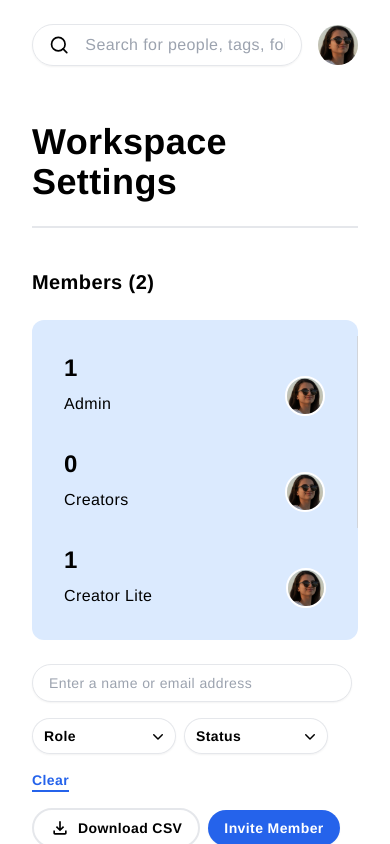
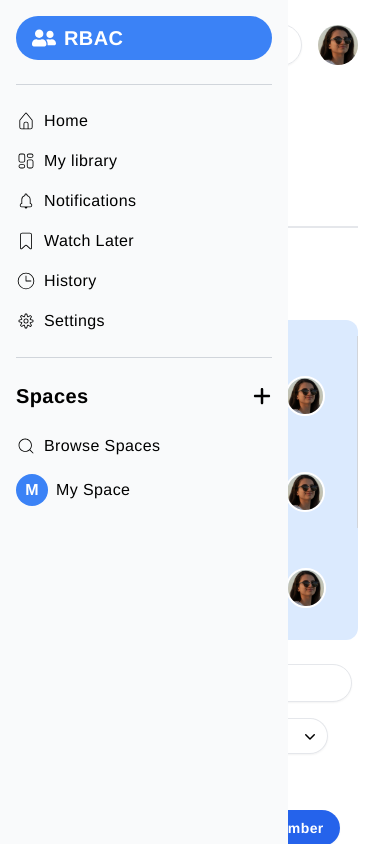
Before and after one commit to lubnafathima/rbac, a React (Vite) app: page / in a window 390 px wide. Both pictures are taken after a click on the icon 59 px from the left and 45 px from the top of the page. Shown: the top 844 px of the page. Built offline with nearby package versions, Linux system fonts and the light colour scheme.

Commit message:
Updated Sidebar

```diff
--- a/src/components/Layout.jsx
+++ b/src/components/Layout.jsx
@@ -1,13 +1,20 @@
+import { useState } from "react";
 import { Outlet } from "react-router-dom";
 import SideBar from "./SideBar";
 import Navbar from "./Navbar";
 
 const Layout = () => {
+  const [isSidebarVisible, setSidebarVisible] = useState(false);
+
+  const toggleSidebar = () => {
+    setSidebarVisible(!isSidebarVisible);
+  };
+
   return (
     <div className="relative flex w-full min-h-screen font-[Helvetica] tracking-wide">
-      <SideBar />
+      <SideBar isVisible={isSidebarVisible} />
       <div className="md:ml-72 w-full min-h-screen h-full p-6 bg-white">
-        <Navbar />
+        <Navbar toggleSidebar={toggleSidebar} />
         <div className="pt-4">
           <Outlet />
         </div>
--- a/src/components/Navbar.jsx
+++ b/src/components/Navbar.jsx
@@ -1,8 +1,14 @@
 import { FiSearch } from "react-icons/fi";
+import { GiHamburgerMenu } from "react-icons/gi";
 import ProfileImg from "../assets/img/profile.jpg";
-const Navbar = () => {
+
+const Navbar = ({ toggleSidebar }) => {
   return (
     <div className="w-full flex justify-between items-center px-2 gap-4 md:px-10 md:gap-10 lg:px-20 lg:gap-20">
+      <GiHamburgerMenu
+        className="text-2xl flex md:hidden cursor-pointer"
+        onClick={toggleSidebar}
+      />
       <div className="w-full flex items-center gap-4 border rounded-full shadow-sm py-2 px-4">
         <FiSearch className="cursor-pointer text-2xl font-extrabold hover:scale-110 transition-all duration-300 ease-in-out" />
         <input
@@ -11,7 +17,10 @@ const Navbar = () => {
           className="w-full outline-none"
         />
       </div>
-      <img src={ProfileImg} className="w-10 h-10 text-4xl rounded-full text-white bg-blue-600 hover:bg-blue-500 cursor-pointer transition-all duration-300 ease-in-out" />
+      <img
+        src={ProfileImg}
+        className="w-10 h-10 text-4xl rounded-full text-white bg-blue-600 hover:bg-blue-500 cursor-pointer transition-all duration-300 ease-in-out"
+      />
     </div>
   );
 };
--- a/src/components/SideBar.jsx
+++ b/src/components/SideBar.jsx
@@ -24,13 +24,15 @@ const menuItems = {
   ],
   spaces: [
     { icon: <CiSearch className="text-xl" />, label: "Browse Spaces" },
-    { icon: null, label: "My Space" }, // This item will have a custom icon
+    { icon: null, label: "My Space" },
   ],
 };
 
-const SideBar = () => {
+const SideBar = ({ isVisible }) => {
   return (
-    <div className="fixed w-72 h-screen bg-gray-50 md:flex flex-col gap-2 p-4 hidden">
+    <div
+      className={`z-50 fixed w-72 h-screen bg-gray-50 md:flex flex-col gap-2 p-4 ${isVisible ? "flex" : "hidden"} md:block`}
+    >
       <h1 className="text-xl font-extrabold flex flex-wrap items-center gap-2 bg-blue-500 text-white px-4 py-2 rounded-full">
         <FaUserFriends className="text-2xl" /> RBAC
       </h1>
```
